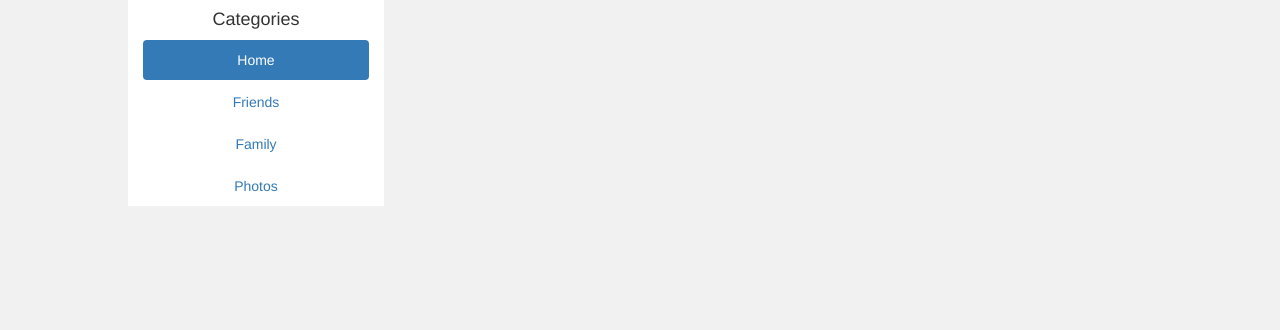
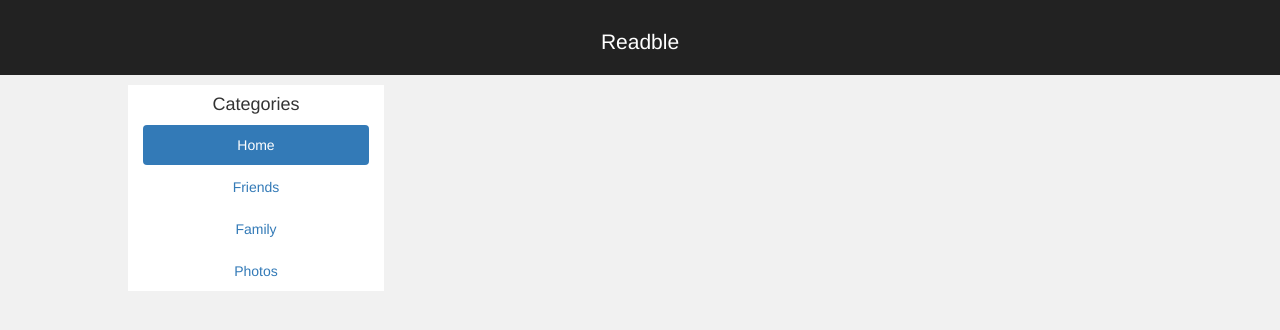
Before and after one commit to walternunes/Readble, a React (Create React App) app in the folder client/: page / in a window 1280 px wide. Shown: the top 330 px of the page. Built offline with nearby package versions, Linux system fonts and the light colour scheme.

Commit message:
add header

```diff
--- a/client/src/App.css
+++ b/client/src/App.css
@@ -10,8 +10,8 @@
 
 .App-header {
   background-color: #222;
-  height: 150px;
-  padding: 20px;
+  height: 75px;
+  padding-top: 10px;
   color: white;
 }
 
@@ -145,14 +145,9 @@
    .sidenav {
      background-color: #fff;
      height: auto;
+     margin-top: 10px;
    }
 
-   /* Set black background color, white text and some padding */
-   footer {
-     background-color: #555;
-     color: white;
-     padding: 15px;
-   }
 
    /* On small screens, set height to 'auto' for sidenav and grid */
    @media screen and (max-width: 767px) {
--- a/client/src/App.js
+++ b/client/src/App.js
@@ -7,6 +7,9 @@ class App extends Component {
   render() {
     return (
       <div className="App">
+      <header className="App-header">
+        <h1 className="App-title">Readble</h1>
+      </header>
         <div className="container-fluid">
           <div className="row content">
             <Categories/>
```
